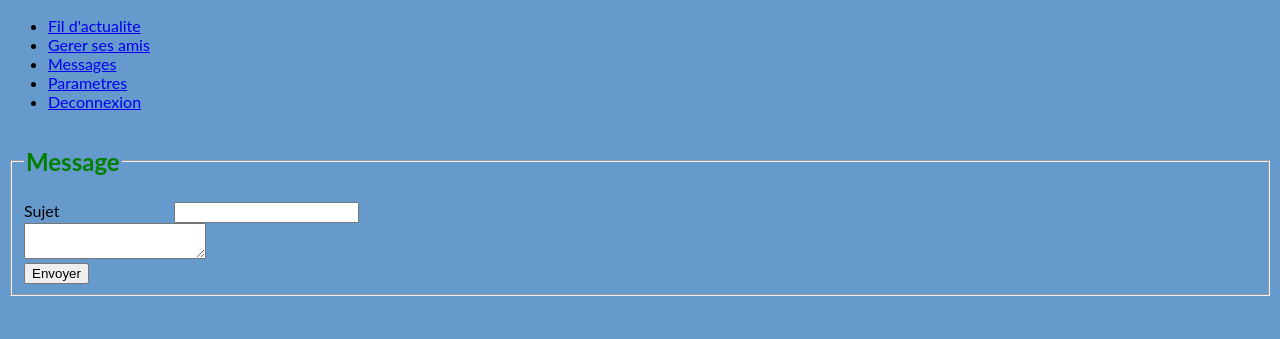
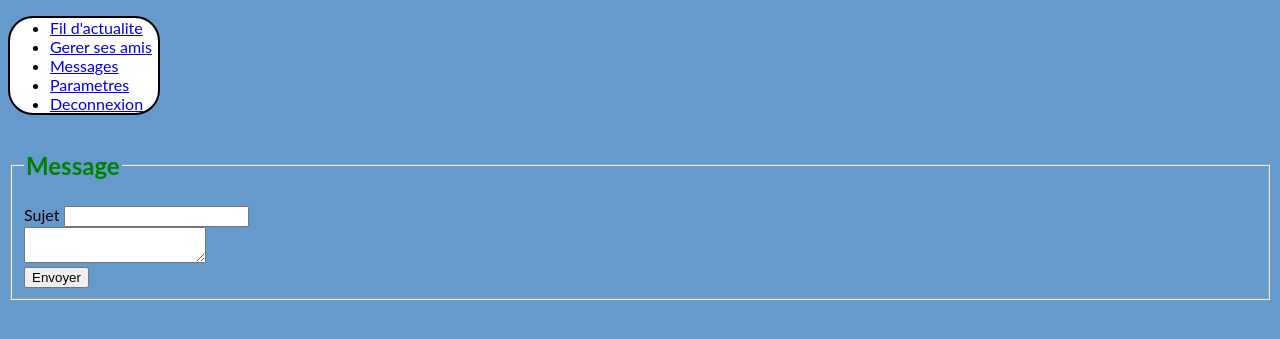
Before and after one commit to hantropi/php_project, a PHP site: page /post.php in a window 1280 px wide. Shown: the top 339 px of the page. Run offline with PHP 8.4, Linux system fonts and the light colour scheme; the visitor is signed in with stand-in values (Sample User, id 1); some web fonts are replaced.

Commit message:
nouvelles modifications

```diff
--- a/source/global.css
+++ b/source/global.css
@@ -18,17 +18,21 @@ h2{
 body{
 	background-color : #6699cc;
 }
-label{
-	display : block;
-	width : 150px;
-	float : left;
+ul{
+	background-color : white;
+	border : 2px solid black;
+	border-radius : 25px;
+	margin-right : 88%;
 }
 #inscription, #connexion{
 	margin-left: 35%;
 	margin-right: 35%;
 	border-color : white;
 }
-
+#label{
+	width : 150px;
+	float : left;
+}
 article {
     font-family: Helvetica, Arial;
 }
```
Also changed, not shown: source/home.php (+7 -7 lines).
